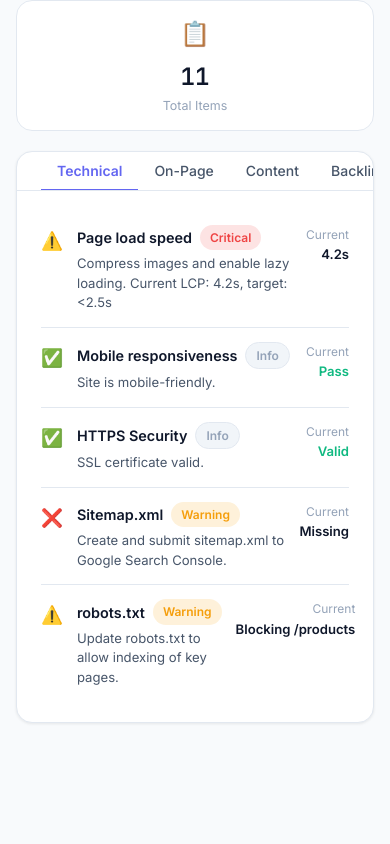
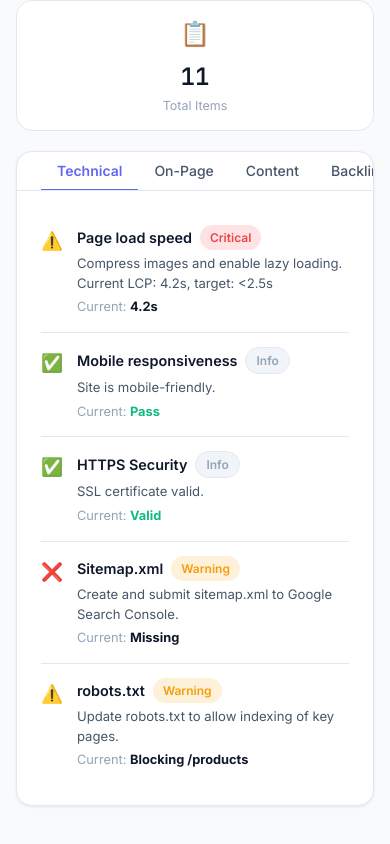
Before and after one commit to santhoshkumars19/AI-Business-Growth-Consultant, a Next.js app in the folder growthiq/: page /features/seo-audit in a window 390 px wide. Shown: the part 1270-2114 px from the top of the page. Before the commit the page ends 2083 px from the top, so only its background shows below. Built offline with nearby package versions, Linux system fonts and the light colour scheme; no server answers.

Commit message:
style: fix seo audit list item layout for mobile viewports

```diff
--- a/growthiq/app/features/seo-audit/page.tsx
+++ b/growthiq/app/features/seo-audit/page.tsx
@@ -103,8 +103,12 @@ export default function SeoAuditPage() {
                       <span className={`badge badge-${a.priority==='Critical'?'danger':a.priority==='Warning'?'warning':'muted'}`}>{a.priority}</span>
                     </div>
                     <div style={{ fontSize:'0.82rem', color:'var(--text-secondary)', lineHeight:1.5 }}>{a.fix}</div>
+                    <div className="hide-desktop" style={{ fontSize:'0.8rem', marginTop:4 }}>
+                      <span style={{ color:'var(--text-muted)' }}>Current: </span>
+                      <strong style={{ color: a.status==='ok'?'var(--accent-success)':'var(--text-primary)' }}>{a.current}</strong>
+                    </div>
                   </div>
-                  <div style={{ textAlign:'right', flexShrink:0 }}>
+                  <div className="hide-mobile" style={{ textAlign:'right', flexShrink:0 }}>
                     <div style={{ fontSize:'0.75rem', color:'var(--text-muted)' }}>Current</div>
                     <div style={{ fontSize:'0.82rem', fontWeight:600, color: a.status==='ok'?'var(--accent-success)':'var(--text-primary)' }}>{a.current}</div>
                   </div>
```
